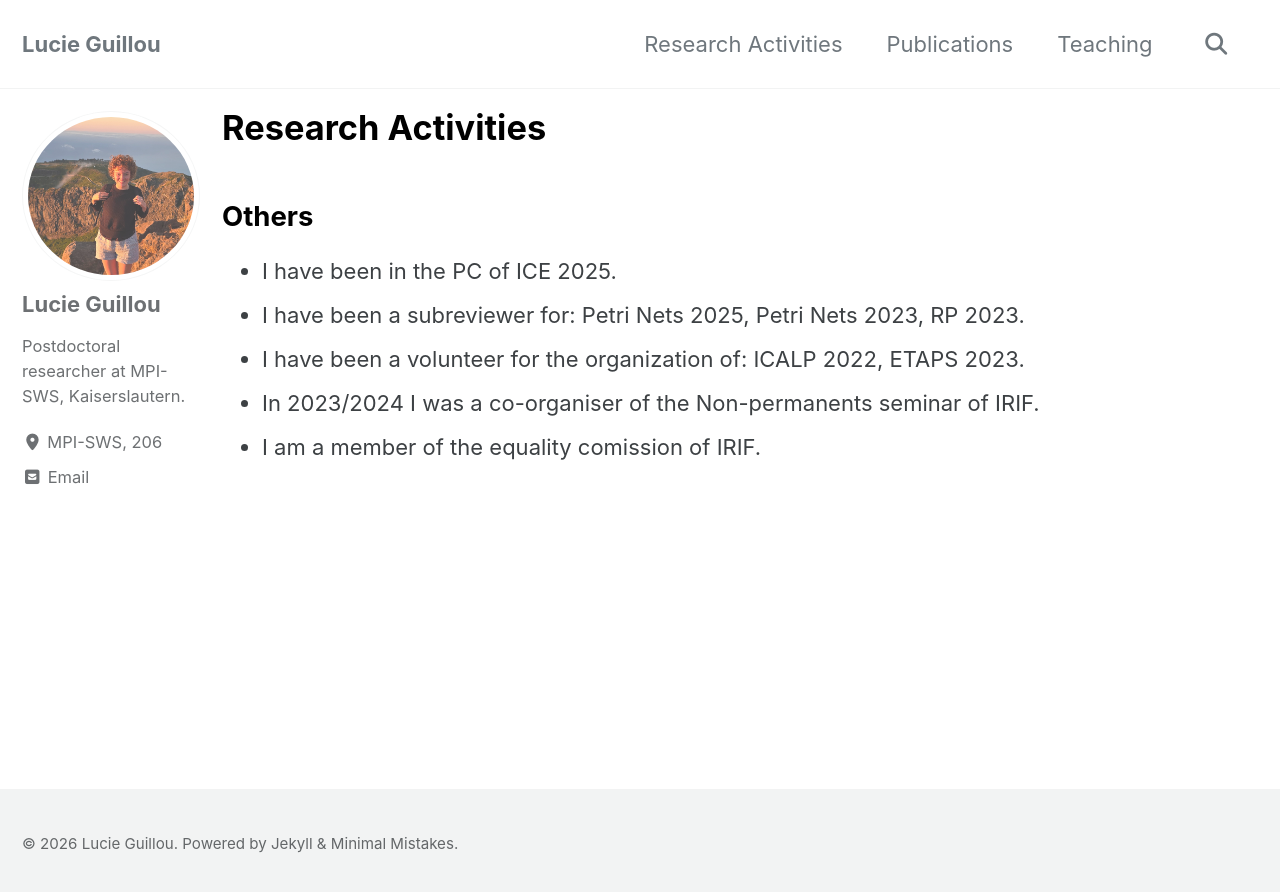
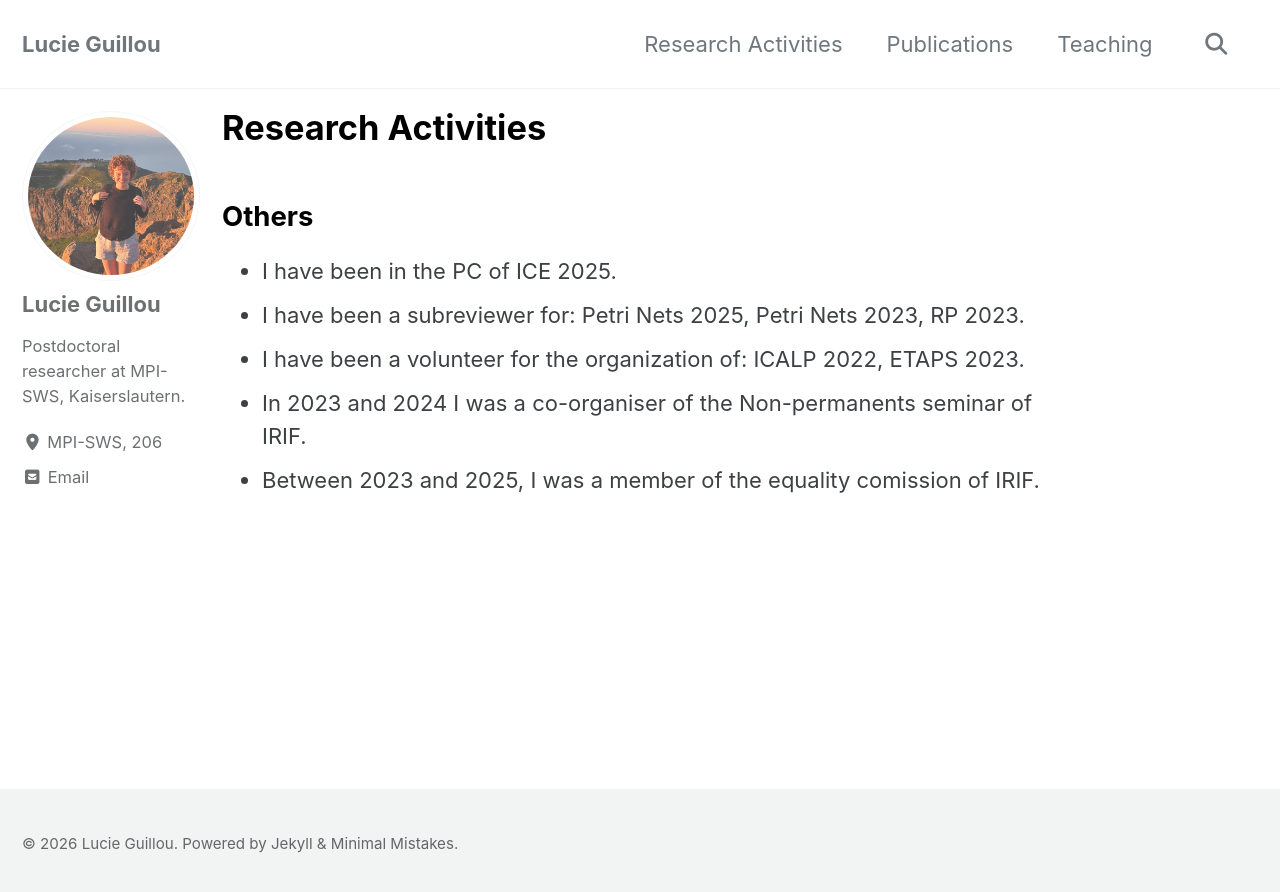
Before and after one commit to lucieguillou/lucieguillou.github.io, a Jekyll site: the page built from _pages/research-activities.md, in a window 1280 px wide. Shown: the top 892 px of the page. Built offline with Jekyll 4.4.1, drawn with Linux system fonts in a browser that asks for light colours; cached includes are drawn as plain includes; comment, search, counter and statistics services are not loaded.

Commit message:
minor update

```diff
--- a/_pages/research-activities.md
+++ b/_pages/research-activities.md
@@ -11,5 +11,5 @@ layout: publications
 - I have been in the PC of ICE 2025.
 - I have been a subreviewer for: Petri Nets 2025, Petri Nets 2023, RP 2023.
 - I have been a volunteer for the organization of: ICALP 2022, ETAPS 2023.
-- In 2023/2024 I was a co-organiser of the Non-permanents seminar of IRIF.
-- I am a member of the equality comission of IRIF.
+- In 2023 and 2024 I was a co-organiser of the Non-permanents seminar of IRIF.
+- Between 2023 and 2025, I was a member of the equality comission of IRIF.
```
Also changed, not shown: _pages/publications.md (+4 -0 lines), _pages/teaching.md (+1 -1 lines), index.md (+2 -2 lines), 2 other files.
